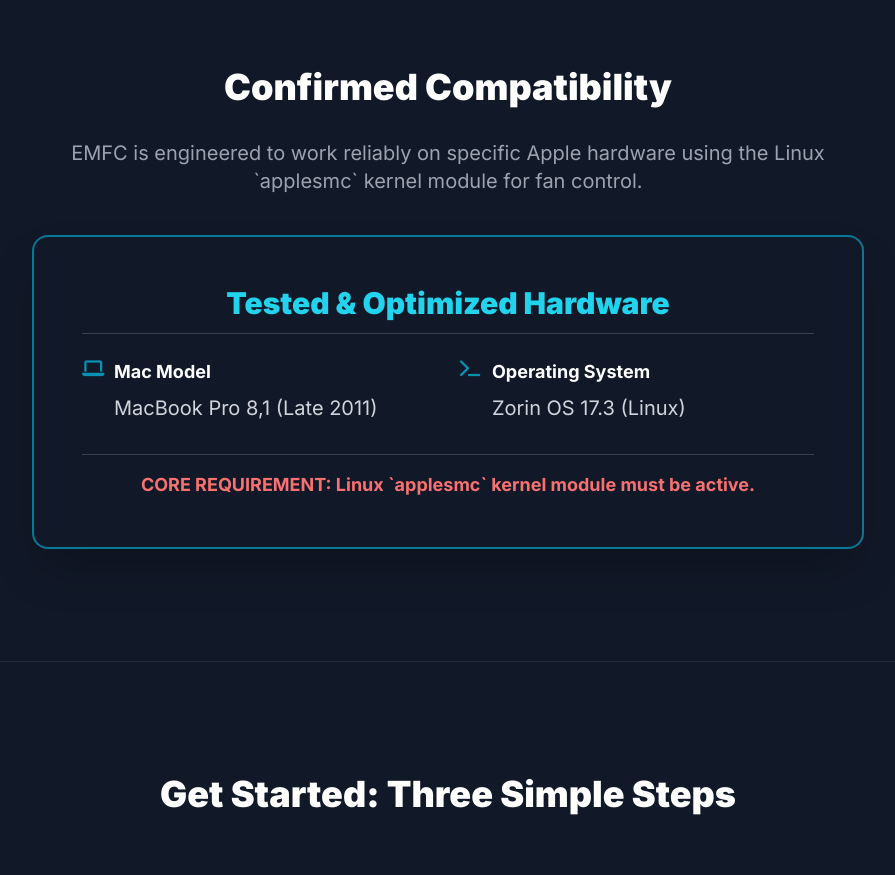
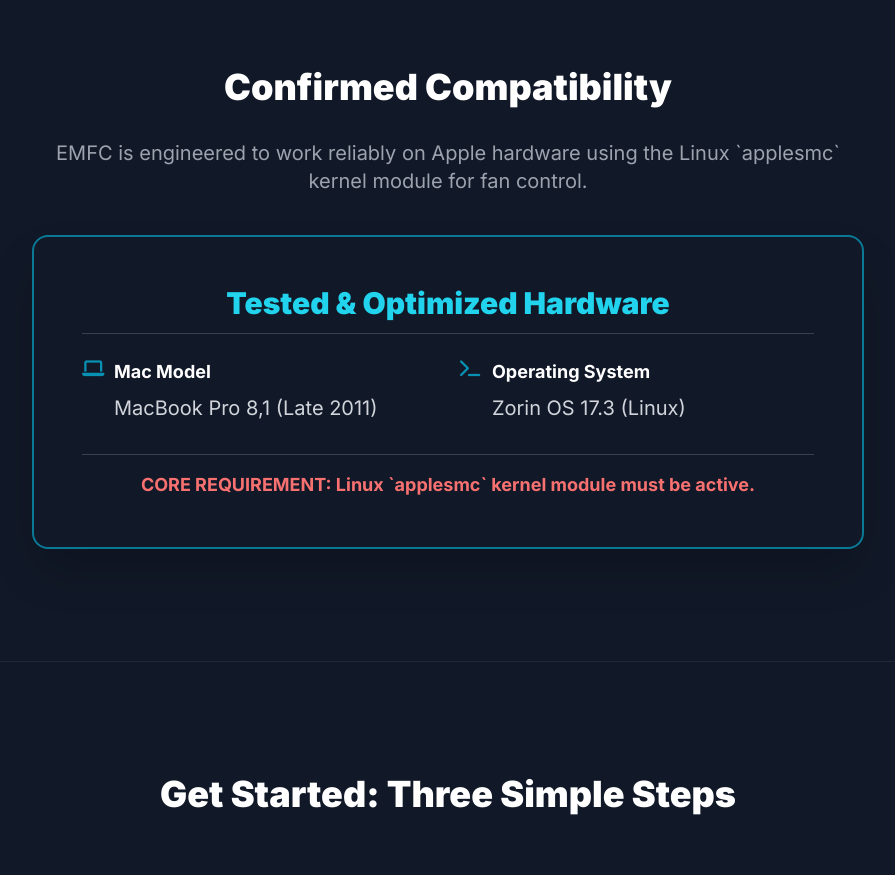
Before and after one commit to anashazz/EMFC, a plain HTML site: page index.html in a window 1280 px wide. Shown: the part 1760-2635 px from the top of the page, without its empty margins (192-1087 px from the left). Drawn offline with nearby package versions, Linux system fonts and the light colour scheme.

Commit message:
Remove 'specific' from compatibility description

```diff
--- a/index.html
+++ b/index.html
@@ -173,7 +173,7 @@
         <div class="max-w-4xl mx-auto px-4 sm:px-6 lg:px-8 text-center">
             <h2 class="text-4xl font-extrabold mb-8 text-white">Confirmed Compatibility</h2>
             <p class="text-xl text-gray-400 mb-10">
-                EMFC is engineered to work reliably on specific Apple hardware using the Linux `applesmc` kernel module for fan control.
+                EMFC is engineered to work reliably on Apple hardware using the Linux `applesmc` kernel module for fan control.
             </p>
 
             <div class="p-8 md:p-12 bg-gray-900 rounded-2xl shadow-2xl border-2 border-cyan-600/80">
```
